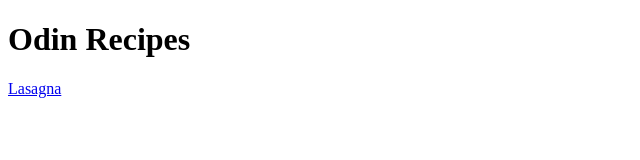
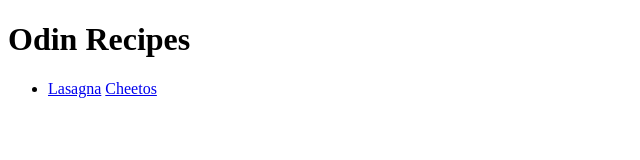
Before and after one commit to ccm8729/odin-recipes, a plain HTML site: page index.html in a window 1280 px wide. Shown: the whole page, without its empty margins (0-640 px from the left). Drawn offline with Linux system fonts and the light colour scheme.

Commit message:
add link to cheetos recipe to index of webpage.

```diff
--- a/index.html
+++ b/index.html
@@ -7,7 +7,14 @@
     <H1>Odin Recipes</H1>
 </head>
 <body>
-    <a href="recipes/lasagna.html">Lasagna</a>
+    <ul>
+        <li>
+            <a href="recipes/lasagna.html">Lasagna</a>
+            <a href="recipes/cheetos.html">Cheetos</a>
+        </li>
+    </ul>
+
+
 
 </body>
 </html>
```
